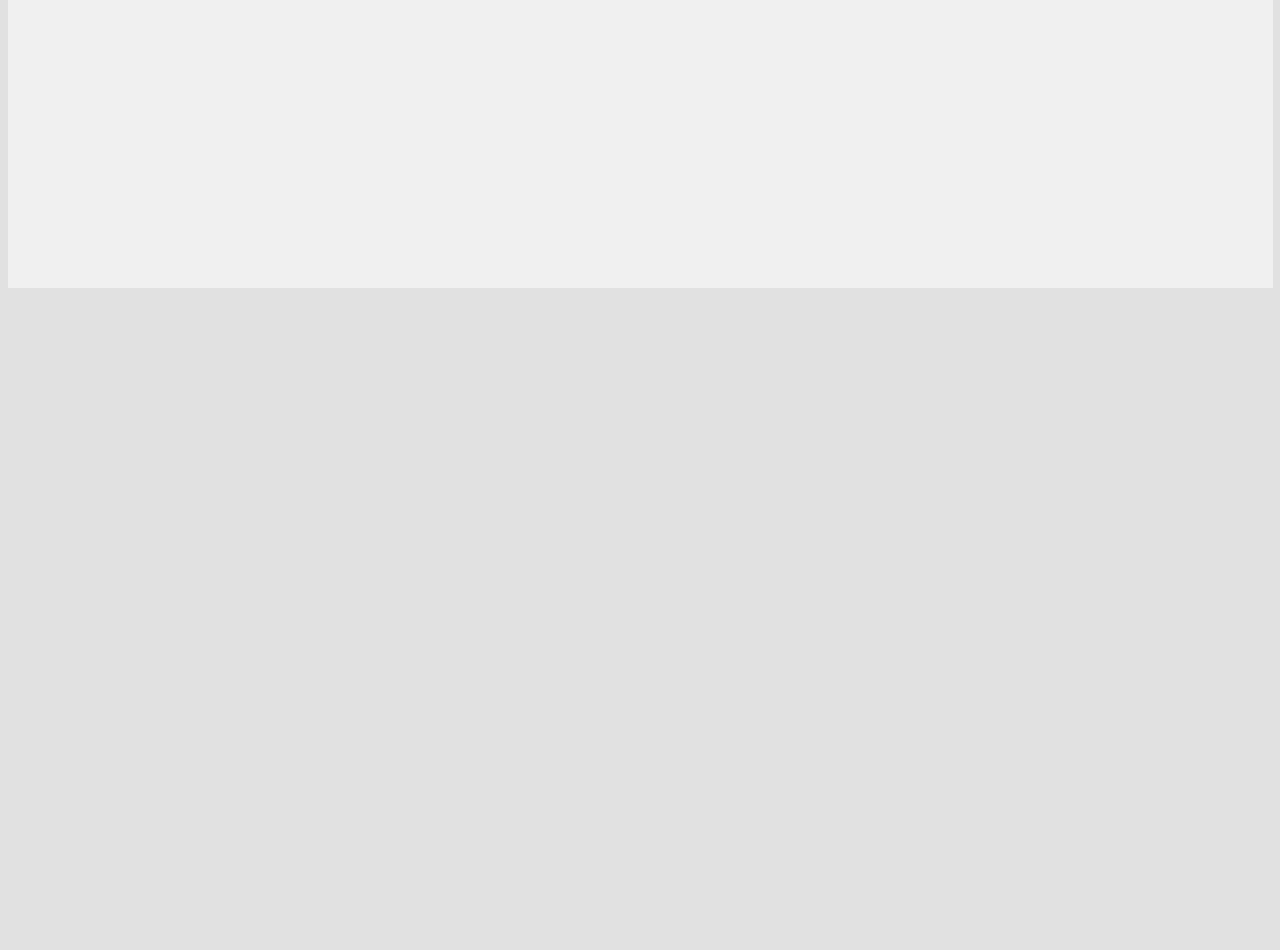
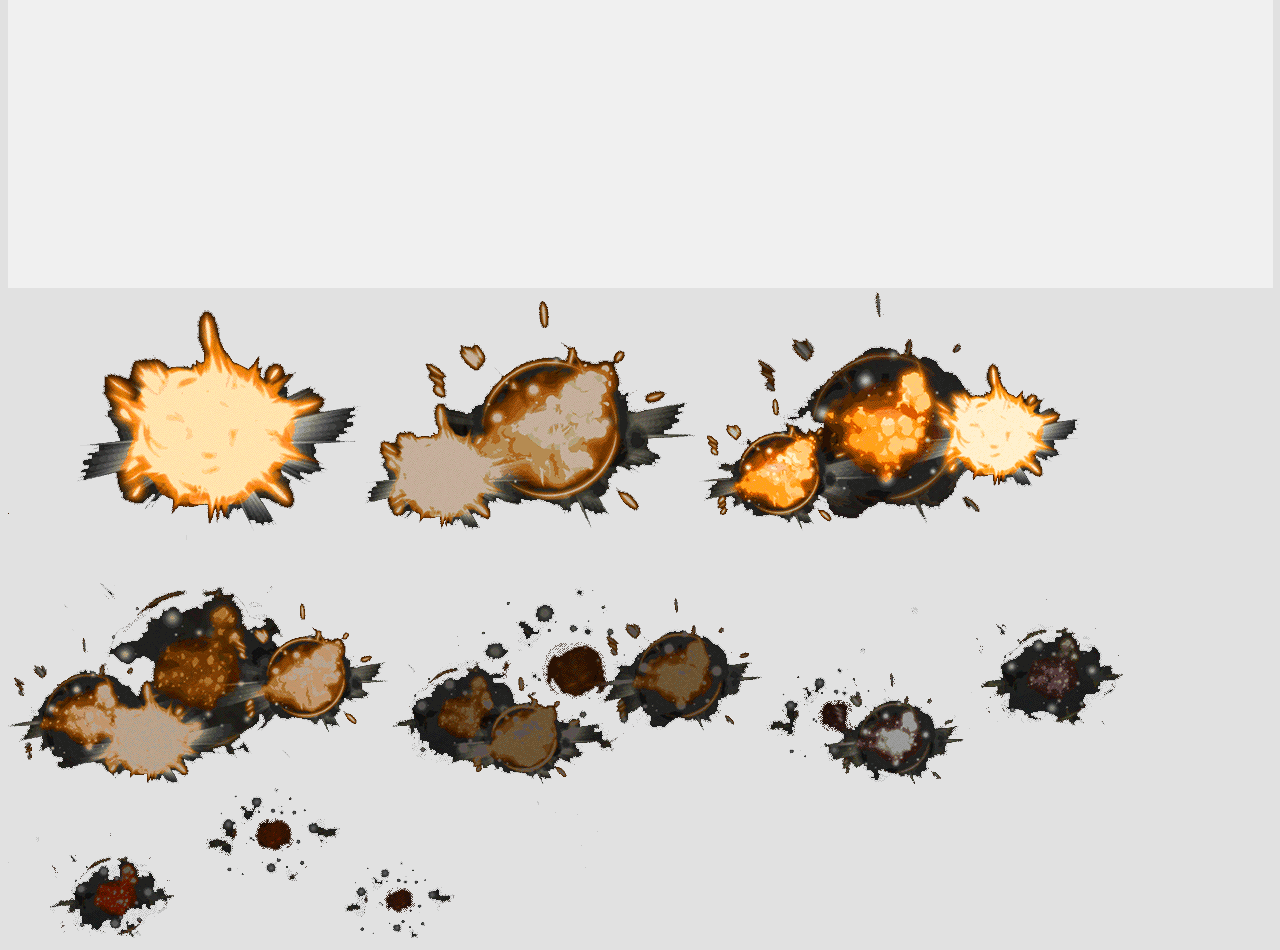
Before and after one commit to sanapalasai/irondefender, a plain HTML site: page index.html in a window 1280 px wide. Shown: the part 500-1450 px from the top of the page. Before the commit the page ends 800 px from the top, so only its background shows below. Drawn offline with Linux system fonts and the light colour scheme.

Commit message:
Update index.html

```diff
--- a/index.html
+++ b/index.html
@@ -21,6 +21,15 @@
 		<audio id="be_audio" src="assets/beam.wav"></audio>
 		Your browser does not support canvas html5.
 	</canvas>
+	<img src = "images/layer_1.png">
+	<img src = "images/layer_2.png">
+	<img src = "images/layer_3.png">
+	<img src = "images/layer_4.png">
+	<img src = "images/layer_5.png">
+	<img src = "images/layer_6.png">
+	<img src = "images/layer_7.png">
+	<img src = "images/layer_8.png">
+
 	<script type="text/javascript">
 		var my_canvas = document.getElementById('my_canvas');
 		var ex_audio = document.getElementById('ex_audio');
```
